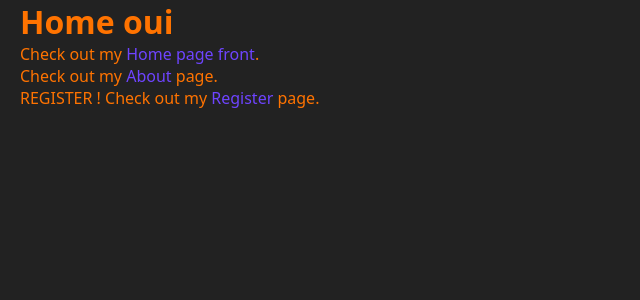
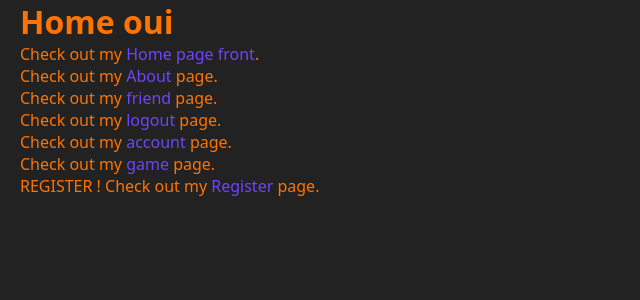
Before and after one commit to abrin42/transcendence, a Django app: template django/templates/home.html in a window 1280 px wide. Shown: the part 42-342 px from the top of the page, without its empty margins (0-640 px from the left). Run offline with Django 5.2, Linux system fonts and the light colour scheme; the template is opened without the code that fills it, so the values that code supplies are empty.

Commit message:
bouton retour home backend

```diff
--- a/django/friend/templates/friend/index.html
+++ b/django/friend/templates/friend/index.html
@@ -6,7 +6,7 @@
 
 {% block content %}
     <br><br>
-
+    <p>Check out my <a href="/api">Home page</a>.</p>
     <p><a href= "{% url 'friend:add' %}">add friend</a></p>
     <p><a href= "{% url 'friend:list' %}">friend list</a></p>
     <p><a href= "{% url 'friend:pending' %}">pending list</a></p>
--- a/django/game/templates/game/game.html
+++ b/django/game/templates/game/game.html
@@ -5,6 +5,7 @@
         <link rel="stylesheet" type="text/css" href="../../static/css/game.css">
     </head>
     <body>
+        <p>Check out my <a href="/api">Home page</a>.</p>
         <canvas id="board"></canvas>
 
         <script type="text/javascript" src="../../static/js/collisions.js"></script>
--- a/django/player/templates/player/account.html
+++ b/django/player/templates/player/account.html
@@ -6,6 +6,7 @@
 
 {% block content %}
 <br>
+<p>Check out my <a href="/api">Home page</a>.</p>
 <h1>MY ACCOUNT</h1>
 <br>
 <h2>Infos</h2>
--- a/django/player/templates/player/login.html
+++ b/django/player/templates/player/login.html
@@ -7,6 +7,7 @@
 {% block content %}
     <br>
     <h1>Player Login</h1>
+
     <br>
 
     {% if error %}
--- a/django/templates/home.html
+++ b/django/templates/home.html
@@ -10,5 +10,10 @@
     <p>Check out my <a href="/">Home page front</a>.</p>
 
     <p>Check out my <a href="/api/about">About</a> page.</p>
+    <p>Check out my <a href="/api/friend">friend</a> page.</p>
+    <p>Check out my <a href="/api/player/logout/">logout</a> page.</p>
+    <p>Check out my <a href="/api/player/account">account</a> page.</p>
+    <p>Check out my <a href="/api/game">game</a> page.</p>
+
     <p>REGISTER ! Check out my <a href="/api/player/register/">Register</a> page.</p>
 {% endblock %}
--- a/django/templates/layout.html
+++ b/django/templates/layout.html
@@ -18,11 +18,11 @@
         <div id="auth-nav-links" style="display: none;">
             <p>
                 <a href="/">HOME</a> |
-                <a href="/game">GAME</a> |
-                <a href="/player/account">MY ACCOUNT</a> |
-                <a href="/friend/">FRIENDS</a> |
-                <a href="/about">ABOUT</a> |
-                <a href="/player/logout/">LOGOUT</a>
+                <a href="/api/game">GAME</a> |
+                <a href="/api/player/account">MY ACCOUNT</a> |
+                <a href="/api/friend/">FRIENDS</a> |
+                <a href="/api/about">ABOUT</a> |
+                <a href="/api/player/logout/">LOGOUT</a>
             </p>
         </div>
         <div id="guest-nav-links" style="display: none;">
```
